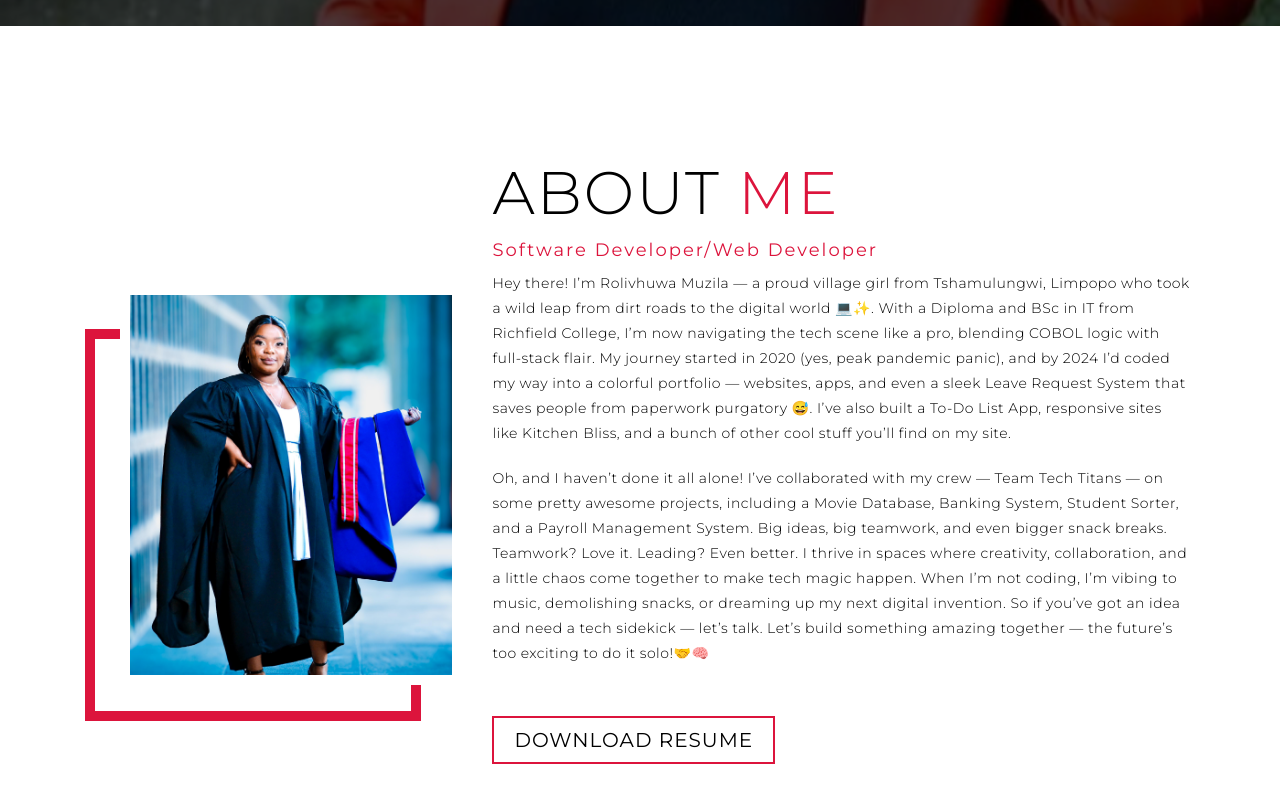
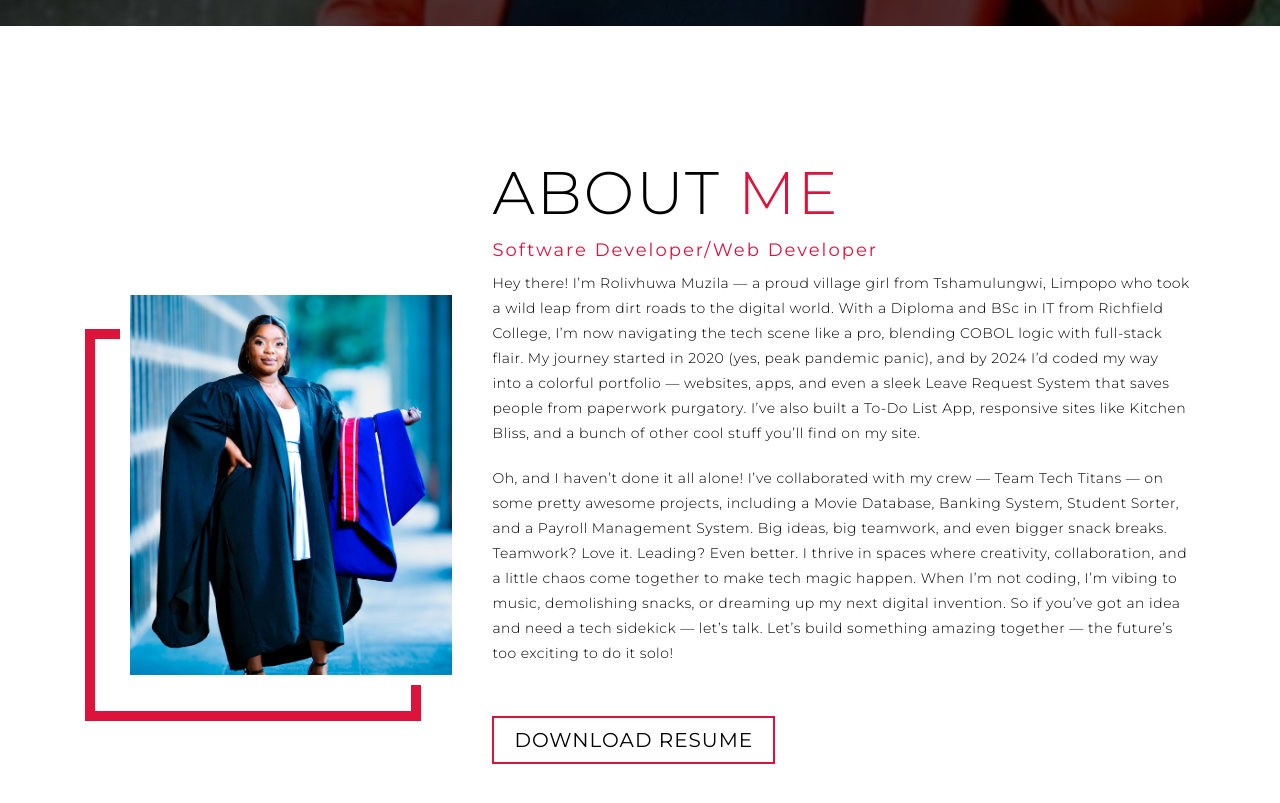
Before and after one commit to RolivhuwaMuzila/Roli-s-Portfolio, a plain HTML site: page index.html in a window 1280 px wide. Shown: the part 774-1577 px from the top of the page. Drawn offline with Linux system fonts and the light colour scheme.

Commit message:
Removed emojis from about me section

```diff
--- a/index.html
+++ b/index.html
@@ -63,10 +63,10 @@
         <h1 class="section-title">About <span>me</span></h1>
         <h2>Software Developer/Web Developer</h2>
         <p>Hey there! I’m Rolivhuwa Muzila — a proud village girl from Tshamulungwi, Limpopo who took a wild leap
-          from dirt roads to the digital world 💻✨. With a Diploma and BSc in IT from Richfield College, I’m now
+          from dirt roads to the digital world. With a Diploma and BSc in IT from Richfield College, I’m now
           navigating the tech scene like a pro, blending COBOL logic with full-stack flair. My journey started in 2020
           (yes, peak pandemic panic), and by 2024 I’d coded my way into a colorful portfolio — websites, apps, and even
-          a sleek Leave Request System that saves people from paperwork purgatory 😅. I’ve also built a To-Do List App,
+          a sleek Leave Request System that saves people from paperwork purgatory. I’ve also built a To-Do List App,
           responsive sites like Kitchen Bliss, and a bunch of other cool stuff you’ll find on my site.
         </p>
         <p>Oh, and I haven’t done it all alone! I’ve collaborated with my crew — Team Tech Titans — on some pretty
@@ -75,7 +75,7 @@
           spaces where creativity, collaboration, and a little chaos come together to make tech magic happen. When I’m not
            coding, I’m vibing to music, demolishing snacks, or dreaming up my next digital invention. So if you’ve got an
            idea and need a tech sidekick — let’s talk. Let’s build something amazing together — the future’s too exciting to
-           do it solo!🤝🧠
+           do it solo!
         </p>
         <a href="./RolivhuwaMuzila Cv ex.pdf" class="cta" download>Download Resume</a>
       </div>
```
